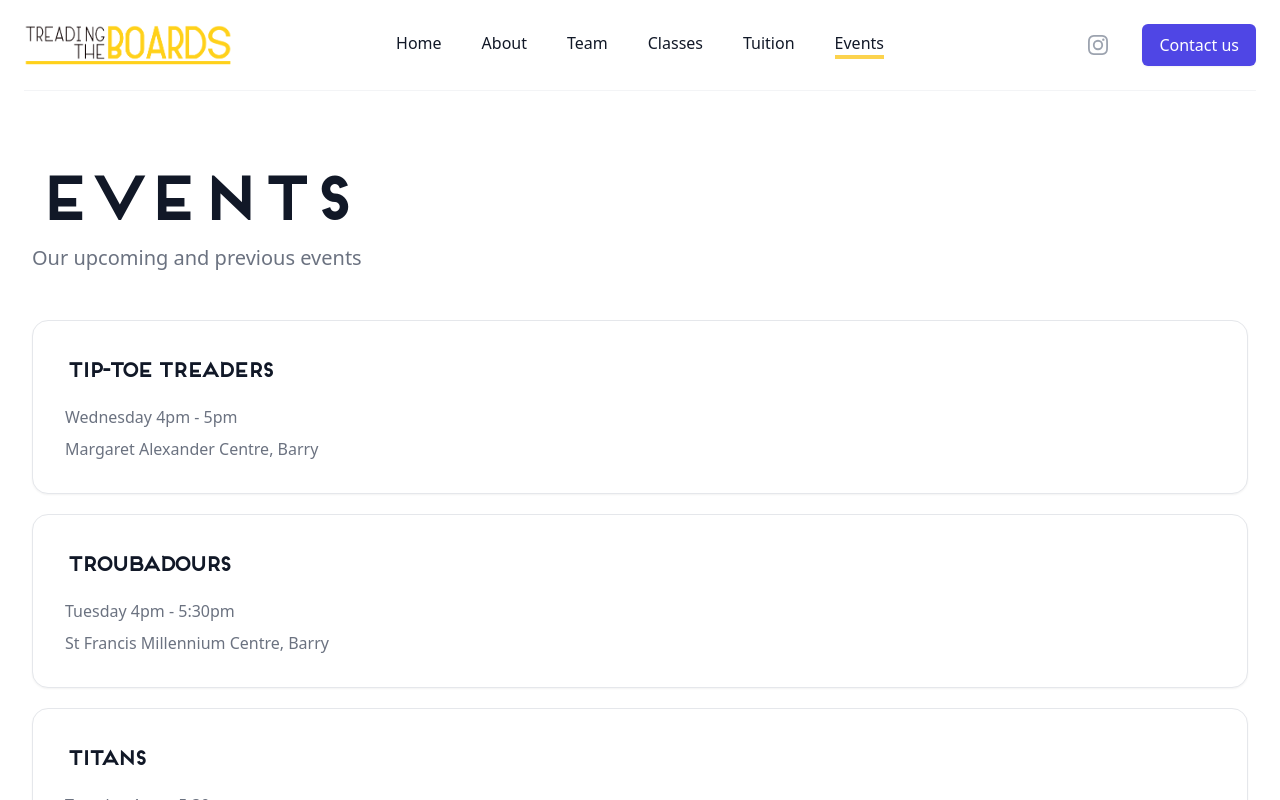
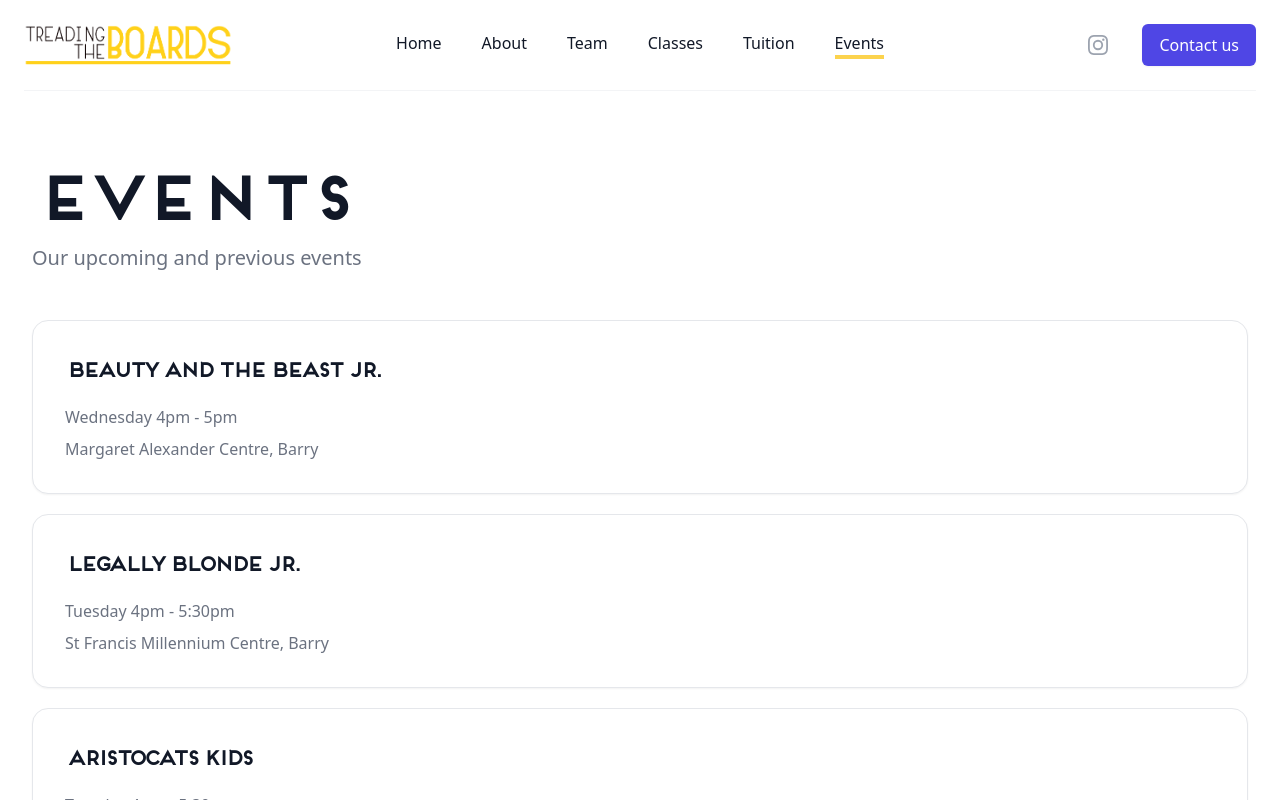
Before and after one commit to thegoodnate/treadingtheboards, a Vue app: page /events in a window 1280 px wide. Shown: the top 800 px of the page. Built offline with nearby package versions, Linux system fonts and the light colour scheme; a web font is replaced by a local one.

Commit message:
added more event descriptions

```diff
--- a/src/views/Events.vue
+++ b/src/views/Events.vue
@@ -30,21 +30,37 @@ import Testimonials from '../components/Testimonials.vue'
 
 const events = [
   {
-    title: 'Tip-Toe treaders',
+    title: 'Beauty and the Beast Jr.',
+    date: 'Coming June 2025!',
+    venue: 'TBC',
+    tags: [
+      'Titans',
+      'Troubadors'
+    ],
     description: [
       'Wednesday 4pm - 5pm',
       'Margaret Alexander Centre, Barry',
     ],
   },
   {
-    title: 'Troubadours',
+    title: 'Legally Blonde Jr.',
+    date: 'June 2024',
+    venue: 'St Cyres School',
+    tags: [
+      'Titans',
+      'Troubadors'
+    ],
     description: [
       'Tuesday 4pm - 5:30pm',
       'St Francis Millennium Centre, Barry',
     ],
   },
   {
-    title: 'Titans',
+    title: 'Aristocats Kids',
+    venue: 'Memo Arts Centre',
+    tags: [
+      'Tip-Toes',
+    ],
     description: [
       'Tuesday 4pm - 5:30pm',
       'St Francis Millennium Centre, Barry',
```
